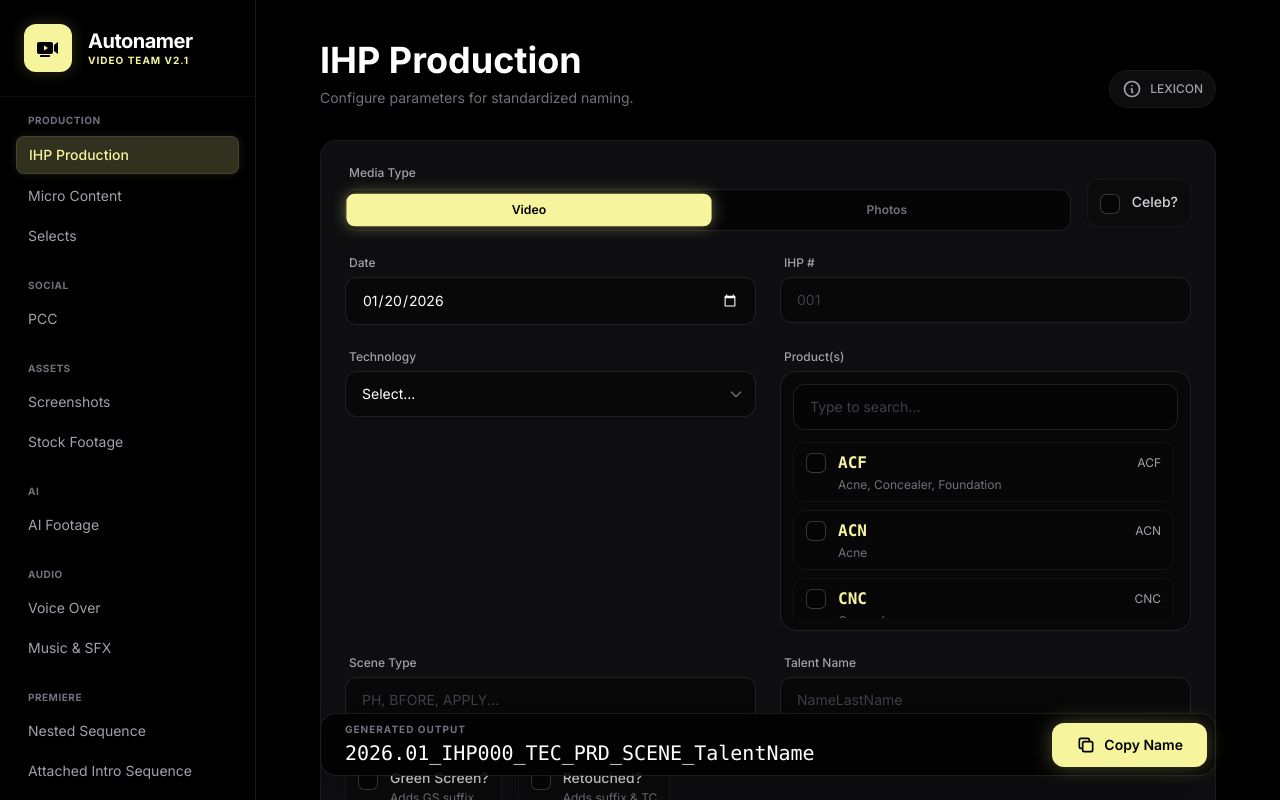
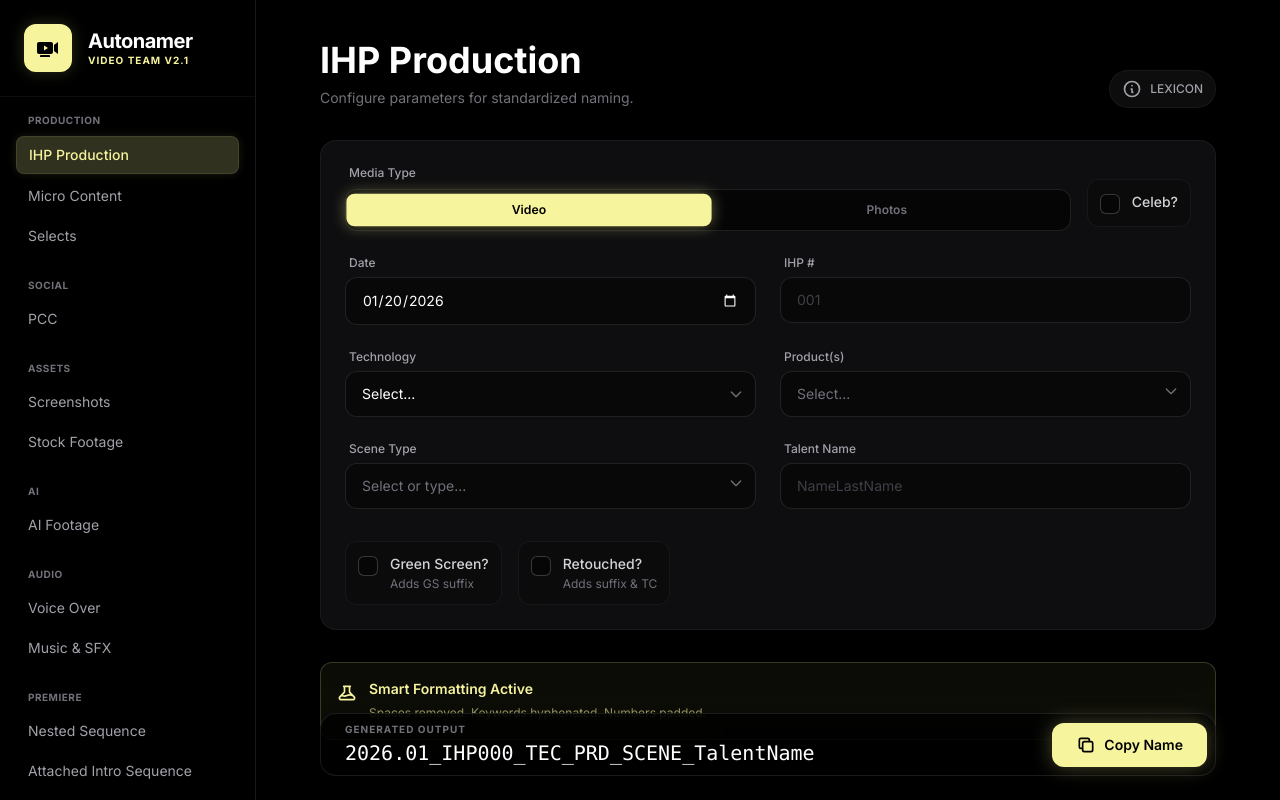
Before and after one commit to HRadillo/videoteam-autonamer, a React (Vite) app: page / in a window 1280 px wide. Built offline with nearby package versions, Linux system fonts and the light colour scheme.

Commit message:
Add files via upload

```diff
--- a/App.tsx
+++ b/App.tsx
@@ -2,7 +2,7 @@ import React, { useState, useMemo } from 'react';
 import { FILE_TYPES, PRD_OPTIONS, TEC_OPTIONS, SCENE_OPTIONS, PLATFORM_OPTIONS, ASPECT_RATIO_OPTIONS } from './constants';
 import { FormState, FileTypeKey, FileTypeConfig } from './types';
 import { generateFilename, padNumber } from './utils';
-import { TextInput, Select, Card, ActionButton, SegmentedControl, Checkbox, SectionLabel, MultiSelect } from './components/UI';
+import { TextInput, Select, Card, ActionButton, SegmentedControl, Checkbox, SectionLabel, MultiSelect, SearchableSelect } from './components/UI';
 import { CopyIcon, CheckIcon, InfoIcon, MagicIcon, VideoIcon } from './components/Icons';
 
 import { INTRO_THEME, HOOK_THEME, AUDIO, CONCEPT_THEME_GUIDES } from './lexiconData';
@@ -106,8 +106,8 @@ const App: React.FC = () => {
     if (valid.some(p => p.test(raw))) setField('sequenceType', raw);
   };
 
-  const handleSceneChange = (e: React.ChangeEvent<HTMLInputElement>) => {
-    setField('scene', e.target.value.toUpperCase().replace(/[^A-Z0-9]/g, ''));
+  const sanitizeSceneCode = (value: string) => {
+    return value.toUpperCase().replace(/[^A-Z0-9]/g, '');
   };
 
   const generatedName = useMemo(() => generateFilename(activeType, formData), [activeType, formData]);
@@ -144,22 +144,16 @@ const App: React.FC = () => {
     );
     const tecSelect = <Select label="Technology" options={TEC_OPTIONS} value={formData.tec} onChange={(e) => setField('tec', e.target.value)} />;
     const sceneSelect = (
-      <>
-        <TextInput
-          label="Scene Type"
-          placeholder="PH, BFORE, APPLY..."
-          value={formData.scene}
-          onChange={handleSceneChange}
-          list="scene-code-options"
-        />
-        <datalist id="scene-code-options">
-          {SCENE_OPTIONS.map((opt) => (
-            <option key={opt.value} value={opt.value}>
-              {opt.desc || opt.label}
-            </option>
-          ))}
-        </datalist>
-      </>
+      <SearchableSelect
+        label="Scene Type"
+        options={SCENE_OPTIONS}
+        value={formData.scene}
+        onChange={(value) => setField('scene', sanitizeSceneCode(value))}
+        placeholder="Select or type..."
+        searchPlaceholder="Search scene or type code..."
+        allowCustom
+        sanitizeCustom={sanitizeSceneCode}
+      />
     );
 
     const platformInput = <TextInput label="Platform" placeholder="e.g. Shutterstock" value={formData.platform} onChange={(e) => setField('platform', e.target.value)} />;
@@ -394,7 +388,7 @@ const App: React.FC = () => {
                     setField('aiProducts', vals);
                     setField('isProductVisible', vals.length > 0);
                   }}
-                  placeholder="Type to search…"
+                  placeholder="Type to search..."
                 />
               </div>
             )}
--- a/components/UI.tsx
+++ b/components/UI.tsx
@@ -69,6 +69,146 @@ export const Select: React.FC<SelectProps> = ({ label, options, className = '',
   </div>
 );
 
+export interface SearchableSelectProps {
+  label: string;
+  options: { value: string; label: string; desc?: string }[];
+  value: string;
+  onChange: (value: string) => void;
+  placeholder?: string;
+  searchPlaceholder?: string;
+  allowCustom?: boolean;
+  sanitizeCustom?: (value: string) => string;
+  className?: string;
+}
+
+export const SearchableSelect: React.FC<SearchableSelectProps> = ({
+  label,
+  options,
+  value,
+  onChange,
+  placeholder = 'Select...',
+  searchPlaceholder = 'Type to search...',
+  allowCustom = false,
+  sanitizeCustom = (nextValue) => nextValue,
+  className = '',
+}) => {
+  const [q, setQ] = React.useState('');
+  const [open, setOpen] = React.useState(false);
+  const containerRef = React.useRef<HTMLDivElement>(null);
+  const selected = options.find((opt) => opt.value === value);
+  const customValue = sanitizeCustom(q);
+
+  const filtered = React.useMemo(() => {
+    const s = q.trim().toLowerCase();
+    if (!s) return options;
+    return options.filter(o => `${o.value} ${o.label} ${o.desc ?? ''}`.toLowerCase().includes(s));
+  }, [q, options]);
+
+  React.useEffect(() => {
+    const handlePointerDown = (event: PointerEvent) => {
+      if (!containerRef.current?.contains(event.target as Node)) {
+        setOpen(false);
+      }
+    };
+
+    document.addEventListener('pointerdown', handlePointerDown);
+    return () => document.removeEventListener('pointerdown', handlePointerDown);
+  }, []);
+
+  const selectValue = (nextValue: string) => {
+    onChange(nextValue);
+    setQ('');
+    setOpen(false);
+  };
+
+  return (
+    <div ref={containerRef} className={`relative flex flex-col space-y-1.5 ${className}`}>
+      <label className="text-xs font-medium text-zinc-400 ml-1">{label}</label>
+      <button
+        type="button"
+        onClick={() => setOpen((prev) => !prev)}
+        className={`h-[46px] w-full overflow-hidden bg-black/40 border text-white text-sm rounded-xl px-4 py-2.5 pr-9 focus:outline-none focus:ring-1 focus:ring-brand focus:border-brand transition-all text-left ${
+          open ? 'border-brand/60 ring-1 ring-brand/40' : 'border-white/10 hover:border-white/20'
+        }`}
+        aria-expanded={open}
+      >
+        {value ? (
+          <span className="flex min-w-0 items-center justify-between gap-3">
+            <span className="font-mono font-bold text-brand">{value}</span>
+            <span className="truncate text-xs text-zinc-400">{selected?.desc || selected?.label || 'Custom scene'}</span>
+          </span>
+        ) : (
+          <span className="text-zinc-500">{placeholder}</span>
+        )}
+        <span className="pointer-events-none absolute right-3 top-[34px] text-zinc-500">
+          <svg className={`h-4 w-4 transition-transform ${open ? 'rotate-180' : ''}`} fill="none" stroke="currentColor" viewBox="0 0 24 24">
+            <path strokeLinecap="round" strokeLinejoin="round" strokeWidth={2} d="M19 9l-7 7-7-7" />
+          </svg>
+        </span>
+      </button>
+
+      {open && (
+        <div className="absolute left-0 right-0 top-full z-40 mt-2 rounded-xl border border-white/10 bg-zinc-950/95 p-3 shadow-2xl backdrop-blur-xl">
+          <input
+            value={q}
+            onChange={(e) => setQ(e.target.value)}
+            placeholder={searchPlaceholder}
+            className="w-full bg-black/40 border border-white/10 text-white text-sm rounded-lg px-3 py-2.5 focus:outline-none focus:ring-1 focus:ring-brand focus:border-brand transition-all placeholder-zinc-700"
+          />
+
+          <div className="mt-3 max-h-64 overflow-y-auto pr-1 space-y-1.5">
+            {filtered.map((opt) => {
+              const checked = value === opt.value;
+              return (
+                <button
+                  type="button"
+                  key={opt.value}
+                  onClick={() => selectValue(opt.value)}
+                  className={`w-full text-left flex items-start gap-3 px-3 py-2 rounded-lg border transition-colors ${
+                    checked
+                      ? 'bg-brand/10 border-brand/40'
+                      : 'bg-black/10 border-white/5 hover:bg-white/5 hover:border-white/10'
+                  }`}
+                >
+                  <span className={`mt-0.5 w-5 h-5 shrink-0 rounded-md border flex items-center justify-center transition-all ${
+                    checked ? 'bg-brand border-brand text-black' : 'bg-black/40 border-white/20'
+                  }`}>
+                    {checked && (
+                      <svg className="w-3.5 h-3.5" fill="none" viewBox="0 0 24 24" stroke="currentColor">
+                        <path strokeLinecap="round" strokeLinejoin="round" strokeWidth={3} d="M5 13l4 4L19 7" />
+                      </svg>
+                    )}
+                  </span>
+                  <span className="min-w-0 flex-1">
+                    <span className="flex min-w-0 items-center justify-between gap-3">
+                      <span className="font-mono font-bold text-brand">{opt.value}</span>
+                      <span className="truncate text-xs text-zinc-400">{opt.label}</span>
+                    </span>
+                    {opt.desc && <span className="mt-0.5 block truncate text-xs text-zinc-500">{opt.desc}</span>}
+                  </span>
+                </button>
+              );
+            })}
+            {filtered.length === 0 && (
+              <div className="text-xs text-zinc-500 px-2 py-3">No matches.</div>
+            )}
+          </div>
+
+          {allowCustom && customValue && !options.some((opt) => opt.value === customValue) && (
+            <button
+              type="button"
+              onClick={() => selectValue(customValue)}
+              className="mt-3 w-full rounded-lg border border-brand/30 bg-brand/10 px-3 py-2 text-left text-xs text-brand transition-colors hover:bg-brand/15"
+            >
+              Use custom: <span className="font-mono font-bold">{customValue}</span>
+            </button>
+          )}
+        </div>
+      )}
+    </div>
+  );
+};
+
 // --- MULTI SELECT (searchable, checkbox list) ---
 
 export interface MultiSelectProps {
@@ -85,15 +225,28 @@ export const MultiSelect: React.FC<MultiSelectProps> = ({
   options,
   values,
   onChange,
-  placeholder = 'Type to search…',
+  placeholder = 'Type to search...',
   className = '',
 }) => {
   const [q, setQ] = React.useState('');
+  const [open, setOpen] = React.useState(false);
+  const containerRef = React.useRef<HTMLDivElement>(null);
   const filtered = React.useMemo(() => {
     const s = q.trim().toLowerCase();
     if (!s) return options;
     return options.filter(o => `${o.value} ${o.label} ${o.desc ?? ''}`.toLowerCase().includes(s));
   }, [q, options]);
+
+  React.useEffect(() => {
+    const handlePointerDown = (event: PointerEvent) => {
+      if (!containerRef.current?.contains(event.target as Node)) {
+        setOpen(false);
+      }
+    };
+
+    document.addEventListener('pointerdown', handlePointerDown);
+    return () => document.removeEventListener('pointerdown', handlePointerDown);
+  }, []);
 
   const toggle = (val: string) => {
     if (values.includes(val)) onChange(values.filter(v => v !== val));
@@ -101,17 +254,50 @@ export const MultiSelect: React.FC<MultiSelectProps> = ({
   };
 
   return (
-    <div className={`flex flex-col space-y-1.5 ${className}`}>
+    <div ref={containerRef} className={`relative flex flex-col space-y-1.5 ${className}`}>
       <label className="text-xs font-medium text-zinc-400 ml-1">{label}</label>
-      <div className="bg-black/40 border border-white/10 rounded-2xl p-3">
+      <button
+        type="button"
+        onClick={() => setOpen((prev) => !prev)}
+        className={`h-[46px] w-full overflow-hidden bg-black/40 border text-white text-sm rounded-xl px-4 py-2.5 pr-9 focus:outline-none focus:ring-1 focus:ring-brand focus:border-brand transition-all text-left ${
+          open ? 'border-brand/60 ring-1 ring-brand/40' : 'border-white/10 hover:border-white/20'
+        }`}
+        aria-expanded={open}
+      >
+        {values.length === 0 ? (
+          <span className="text-zinc-500">Select...</span>
+        ) : (
+          <span className="flex min-w-0 items-center gap-1.5 overflow-hidden">
+            {values.slice(0, 3).map((value, index) => (
+              <span key={value} className="inline-flex shrink-0 items-center gap-1 rounded-full border border-white/10 bg-white/5 px-2 py-1 text-[11px] text-zinc-300">
+                <span className="font-bold text-brand">#{index + 1}</span>
+                <span className="font-mono">{value}</span>
+              </span>
+            ))}
+            {values.length > 3 && (
+              <span className="inline-flex shrink-0 items-center rounded-full border border-white/10 bg-white/5 px-2 py-1 text-[11px] text-zinc-400">
+                +{values.length - 3}
+              </span>
+            )}
+          </span>
+        )}
+        <span className="pointer-events-none absolute right-3 top-[34px] text-zinc-500">
+          <svg className={`h-4 w-4 transition-transform ${open ? 'rotate-180' : ''}`} fill="none" stroke="currentColor" viewBox="0 0 24 24">
+            <path strokeLinecap="round" strokeLinejoin="round" strokeWidth={2} d="M19 9l-7 7-7-7" />
+          </svg>
+        </span>
+      </button>
+
+      {open && (
+        <div className="absolute left-0 right-0 top-full z-40 mt-2 rounded-xl border border-white/10 bg-zinc-950/95 p-3 shadow-2xl backdrop-blur-xl">
         <input
           value={q}
           onChange={(e) => setQ(e.target.value)}
           placeholder={placeholder}
-          className="w-full bg-black/30 border border-white/10 text-white text-sm rounded-xl px-4 py-3 focus:outline-none focus:ring-1 focus:ring-brand focus:border-brand transition-all placeholder-zinc-700"
+          className="w-full bg-black/40 border border-white/10 text-white text-sm rounded-lg px-3 py-2.5 focus:outline-none focus:ring-1 focus:ring-brand focus:border-brand transition-all placeholder-zinc-700"
         />
 
-        <div className="mt-3 max-h-44 overflow-y-auto pr-1 space-y-2">
+        <div className="mt-3 max-h-64 overflow-y-auto pr-1 space-y-1.5">
           {filtered.map((opt) => {
             const checked = values.includes(opt.value);
             const selectionIndex = values.indexOf(opt.value);
@@ -120,14 +306,14 @@ export const MultiSelect: React.FC<MultiSelectProps> = ({
                 type="button"
                 key={opt.value}
                 onClick={() => toggle(opt.value)}
-                className={`w-full text-left flex items-start gap-3 px-3 py-2 rounded-xl border transition-colors ${
+                className={`w-full text-left flex items-start gap-3 px-3 py-2 rounded-lg border transition-colors ${
                   checked
                     ? 'bg-brand/10 border-brand/40'
                     : 'bg-black/10 border-white/5 hover:bg-white/5 hover:border-white/10'
                 }`}
               >
                 <div
-                  className={`mt-0.5 w-5 h-5 rounded-md border flex items-center justify-center transition-all ${
+                  className={`mt-0.5 w-5 h-5 shrink-0 rounded-md border flex items-center justify-center transition-all ${
                     checked ? 'bg-brand border-brand text-black' : 'bg-black/40 border-white/20'
                   }`}
                 >
@@ -135,12 +321,12 @@ export const MultiSelect: React.FC<MultiSelectProps> = ({
                     <span className="text-[10px] font-bold leading-none">#{selectionIndex + 1}</span>
                   )}
                 </div>
-                <div className="flex-1">
-                  <div className="flex items-center justify-between">
+                <div className="min-w-0 flex-1">
+                  <div className="flex min-w-0 items-center justify-between gap-3">
                     <span className="font-mono font-bold text-brand">{opt.value}</span>
-                    <span className="text-xs text-zinc-400">{opt.label}</span>
+                    <span className="truncate text-xs text-zinc-400">{opt.label}</span>
                   </div>
-                  {opt.desc && <div className="text-xs text-zinc-500 mt-0.5">{opt.desc}</div>}
+                  {opt.desc && <div className="mt-0.5 truncate text-xs text-zinc-500">{opt.desc}</div>}
                 </div>
               </button>
             );
@@ -151,16 +337,19 @@ export const MultiSelect: React.FC<MultiSelectProps> = ({
         </div>
 
         {values.length > 0 && (
-          <div className="mt-3 flex flex-wrap gap-2">
-            {values.map((value, index) => (
-              <span key={value} className="inline-flex items-center gap-1 rounded-full border border-white/10 bg-white/5 px-2 py-1 text-[11px] text-zinc-300">
-                <span className="font-bold text-brand">#{index + 1}</span>
-                <span className="font-mono">{value}</span>
-              </span>
-            ))}
+          <div className="mt-3 flex items-center justify-between gap-3 border-t border-white/5 pt-3 text-[11px] text-zinc-500">
+            <span className="truncate">Output follows naming hierarchy.</span>
+            <button
+              type="button"
+              onClick={() => onChange([])}
+              className="shrink-0 rounded-md border border-white/10 px-2 py-1 text-zinc-300 transition-colors hover:border-white/20 hover:bg-white/5"
+            >
+              Clear
+            </button>
           </div>
         )}
       </div>
+      )}
     </div>
   );
 };
```
